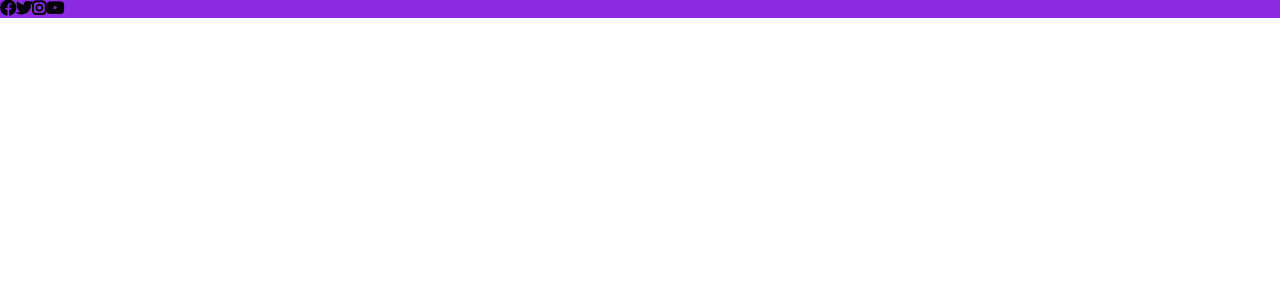
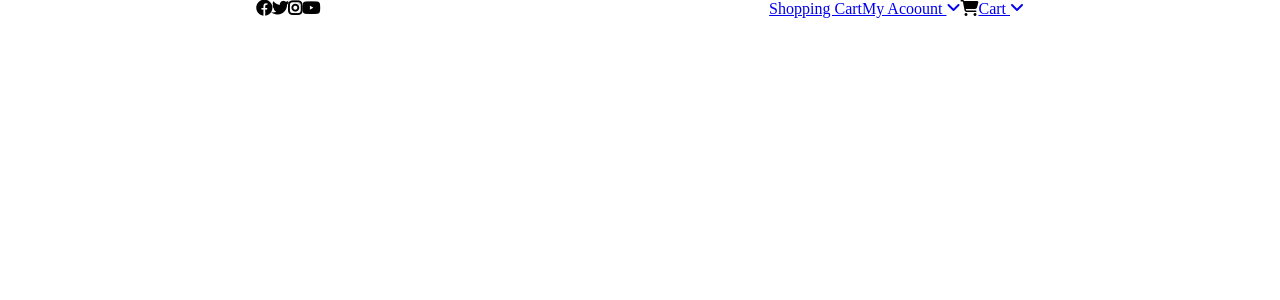
Before and after one commit to Pietro907/proj-html-vuejs, a Vue app: page / in a window 1280 px wide. Shown: the top 300 px of the page. Built offline with nearby package versions, Linux system fonts and the light colour scheme.

Commit message:
add icon and menu in HeaderTop

```diff
--- a/src/App.vue
+++ b/src/App.vue
@@ -42,6 +42,7 @@ export default{
   box-sizing: border-box;
 }
 
+/* Color */
 :root{
   --bg-primary: #FFFFFF;
   --bg-secondary: #494949;
--- a/src/components/Header.vue
+++ b/src/components/Header.vue
@@ -20,8 +20,9 @@ import HeaderBottom from './HeaderBottom.vue';
 
 
 <template>
+<!-- Divisione Header in Top & Bottom -->
+    <HeaderTop />
 
-    <HeaderTop />
     <HeaderBottom />
 
 </template>
--- a/src/components/HeaderTop.vue
+++ b/src/components/HeaderTop.vue
@@ -1,17 +1,16 @@
 
 <script>
-    export default {
-        name: 'HeaderTop',
+export default {
+    name: 'HeaderTop',
 
-    }
+}
 </script>
 
 
 
 <template>
-
     <div class="container">
-        <div class="row">
+        <div class="row r_80 d_flex jst_btw">
 
             <div class="col">
                 <div class="card brands_logo">
@@ -24,26 +23,65 @@
                 </div>
             </div>
 
-            <div class="col">
+
+
+
+            <div class="col d_flex jst_end">
                 <div class="card">
 
+                    <a href="#">Shopping Cart</a>
+                    <a href="#">My Acoount <i class="fa-solid fa-angle-down"></i></a>
+
                 </div>
-            </div>
 
-            <div class="col">
                 <div class="card">
+
+                    <div class="fa-solid fa-cart-shopping"></div>
+                    <a href="#">Cart <i class="fa-solid fa-angle-down"></i></a>
+
 
                 </div>
             </div>
 
         </div>
     </div>
-
 </template>
 
 
 <style scoped>
-.card{
-    background-color: blueviolet;
+.r_80 {
+    width: 60%;
+    margin: 0 auto;
+}
+.col {
+    width: calc(100% / 12 * 6);
+}
+.card {
+    background-color: var(--bg-primary);
+}
+
+
+/* Utilities */
+.d_flex {
+    display: flex;
+}
+
+.jst_center {
+    justify-content: center;
+}
+.jst_end {
+    justify-content: end;
+}
+
+.jst_btw {
+    justify-content: space-between;
+}
+
+.align_center {
+    align-items: center;
+}
+
+.align_self_end {
+    align-self: self-end;
 }
 </style>
```
